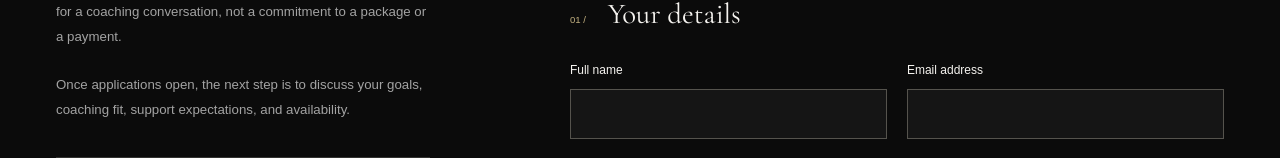
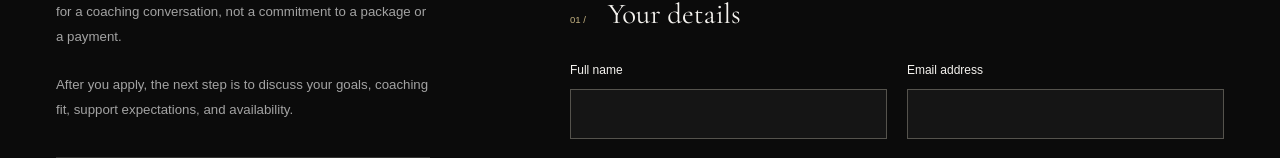
Before and after one commit to velasquezfitness/vfn-website, a Next.js app: page /apply in a window 1280 px wide. Shown: the part 794-952 px from the top of the page. Built offline with nearby package versions, Linux system fonts and the light colour scheme; a web font is replaced by a local one.

Commit message:
Connect VFN coaching applications to Formspree and update submission disclosures

```diff
--- a/src/app/apply/page.tsx
+++ b/src/app/apply/page.tsx
@@ -4,7 +4,7 @@ import { ApplicationForm } from "@/components/application-form";
 export const metadata: Metadata = {
   title: "Apply for Coaching",
   description:
-    "Start with your goals. Explore the coaching application for Velasquez Fitness & Nutrition. Application delivery is not yet enabled.",
+    "Start with your goals. Apply for individualized coaching with Velasquez Fitness & Nutrition.",
 };
 export default function Apply() {
   return (
@@ -28,7 +28,7 @@ export default function Apply() {
             coaching conversation, not a commitment to a package or a payment.
           </p>
           <p>
-            Once applications open, the next step is to discuss your goals,
+            After you apply, the next step is to discuss your goals,
             coaching fit, support expectations, and availability.
           </p>
           <p className="small">
```
